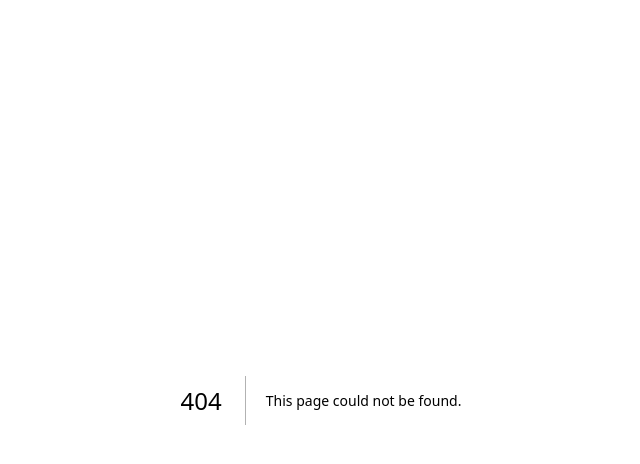
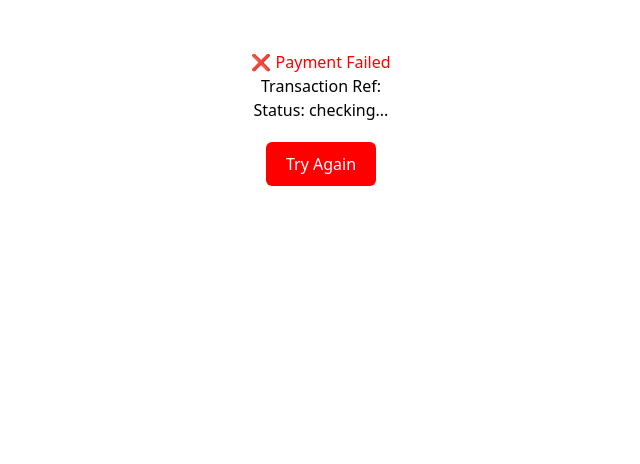
Before and after one commit to DON-CHATHA/salima-ticket, a Next.js app: page /payment/failed in a window 1280 px wide. Before the commit this address had no page. Shown: the top 464 px of the page, without its empty margins (319-959 px from the left). Built offline with nearby package versions, Linux system fonts and the light colour scheme.

Commit message:
tracing backend from front

```diff
--- /dev/null
+++ b/app/payment/failed/page.js
@@ -0,0 +1,40 @@
+"use client";
+import { useEffect, useState } from "react";
+import { useSearchParams } from "next/navigation";
+
+export default function FailedPage() {
+  const params = useSearchParams();
+  const tx_ref = params.get("tx_ref");
+  const [status, setStatus] = useState("checking...");
+
+  useEffect(() => {
+    if (tx_ref) {
+      fetch(`https://salimafoodferstival.onrender.com/api/payments/status/${tx_ref}`)
+        .then(res => res.json())
+        .then(data => setStatus(data.status))
+        .catch(() => setStatus("error"));
+    }
+  }, [tx_ref]);
+
+  return (
+    <div style={{ textAlign: "center", marginTop: "50px" }}>
+      <h1 style={{ color: "red" }}>❌ Payment Failed</h1>
+      <p>Transaction Ref: {tx_ref}</p>
+      <p>Status: {status}</p>
+      <button
+        onClick={() => window.location.href = "/"}
+        style={{
+          marginTop: "20px",
+          padding: "10px 20px",
+          border: "none",
+          background: "red",
+          color: "white",
+          cursor: "pointer",
+          borderRadius: "6px"
+        }}
+      >
+        Try Again
+      </button>
+    </div>
+  );
+}
--- /dev/null
+++ b/app/payment/success/page.js
@@ -0,0 +1,26 @@
+"use client";
+import { useEffect, useState } from "react";
+import { useSearchParams } from "next/navigation";
+
+export default function SuccessPage() {
+  const params = useSearchParams();
+  const tx_ref = params.get("tx_ref");
+  const [status, setStatus] = useState("checking...");
+
+  useEffect(() => {
+    if (tx_ref) {
+      fetch(`https://salimafoodferstival.onrender.com/api/payments/status/${tx_ref}`)
+        .then(res => res.json())
+        .then(data => setStatus(data.status))
+        .catch(() => setStatus("error"));
+    }
+  }, [tx_ref]);
+
+  return (
+    <div>
+      <h1>🎉 Payment Success</h1>
+      <p>Transaction Ref: {tx_ref}</p>
+      <p>Status: {status}</p>
+    </div>
+  );
+}
```
